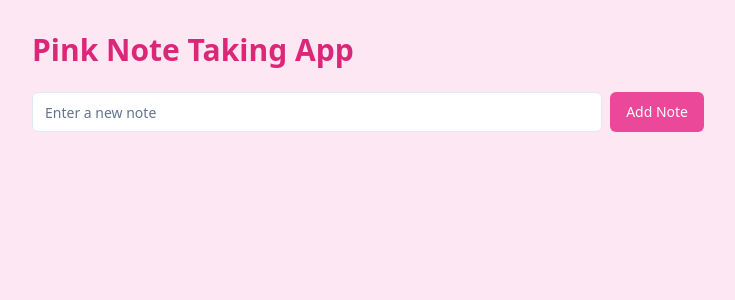
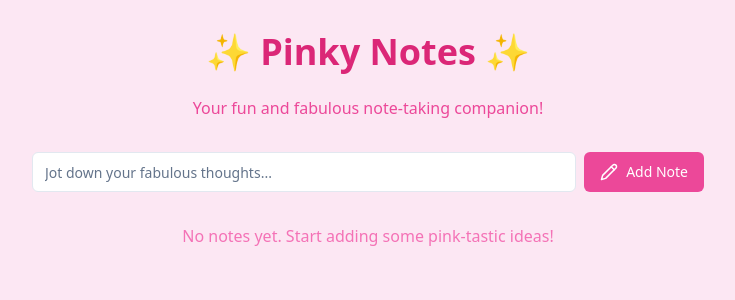
Before and after one commit to GPT-Engineer-App-Dev/simple-react-joy, a React (Vite) app: page / in a window 1280 px wide. Shown: the top 300 px of the page, without its empty margins (272-1007 px from the left). Built offline with nearby package versions, Linux system fonts and the light colour scheme.

Commit message:
GPT Engineer Update

```diff
--- a/src/pages/Index.jsx
+++ b/src/pages/Index.jsx
@@ -1,5 +1,5 @@
 import React, { useState } from 'react';
-import { Trash2 } from 'lucide-react';
+import { Trash2, Pencil } from 'lucide-react';
 import { Button } from '@/components/ui/button';
 import { Input } from '@/components/ui/input';
 import { Card, CardContent } from '@/components/ui/card';
@@ -29,7 +29,10 @@ export default function Index() {
   return (
     <div className="min-h-screen bg-pink-100 p-8">
       <div className="max-w-2xl mx-auto">
-        <h1 className="text-3xl font-bold text-pink-600 mb-6">Pink Note Taking App</h1>
+        <h1 className="text-4xl font-bold text-pink-600 mb-6 text-center">
+          ✨ Pinky Notes ✨
+        </h1>
+        <p className="text-center text-pink-500 mb-8">Your fun and fabulous note-taking companion!</p>
 
         <div className="flex mb-4">
           <Input
@@ -37,23 +40,24 @@ export default function Index() {
             value={newNote}
             onChange={(e) => setNewNote(e.target.value)}
             onKeyPress={handleKeyPress}
-            placeholder="Enter a new note"
+            placeholder="Jot down your fabulous thoughts..."
             className="flex-grow mr-2 focus-visible:ring-pink-500 focus-visible:ring-offset-0 focus-visible:border-pink-500"
           />
           <Button onClick={addNote} className="bg-pink-500 hover:bg-pink-600 text-white">
+            <Pencil size={18} className="mr-2" />
             Add Note
           </Button>
         </div>
 
         <div className="space-y-4">
           {notes.map((note, index) => (
-            <Card key={index} className="bg-white">
+            <Card key={index} className="bg-white hover:shadow-md transition-shadow duration-300">
               <CardContent className="flex justify-between items-center p-4">
                 <p className="text-gray-800">{note}</p>
                 <Button
                   onClick={() => deleteNote(index)}
                   variant="ghost"
-                  className="text-pink-500 hover:text-pink-600"
+                  className="text-pink-500 hover:text-pink-600 hover:bg-pink-100"
                 >
                   <Trash2 size={20} />
                 </Button>
@@ -61,6 +65,10 @@ export default function Index() {
             </Card>
           ))}
         </div>
+
+        {notes.length === 0 && (
+          <p className="text-center text-pink-400 mt-8">No notes yet. Start adding some pink-tastic ideas!</p>
+        )}
       </div>
     </div>
   );
```
